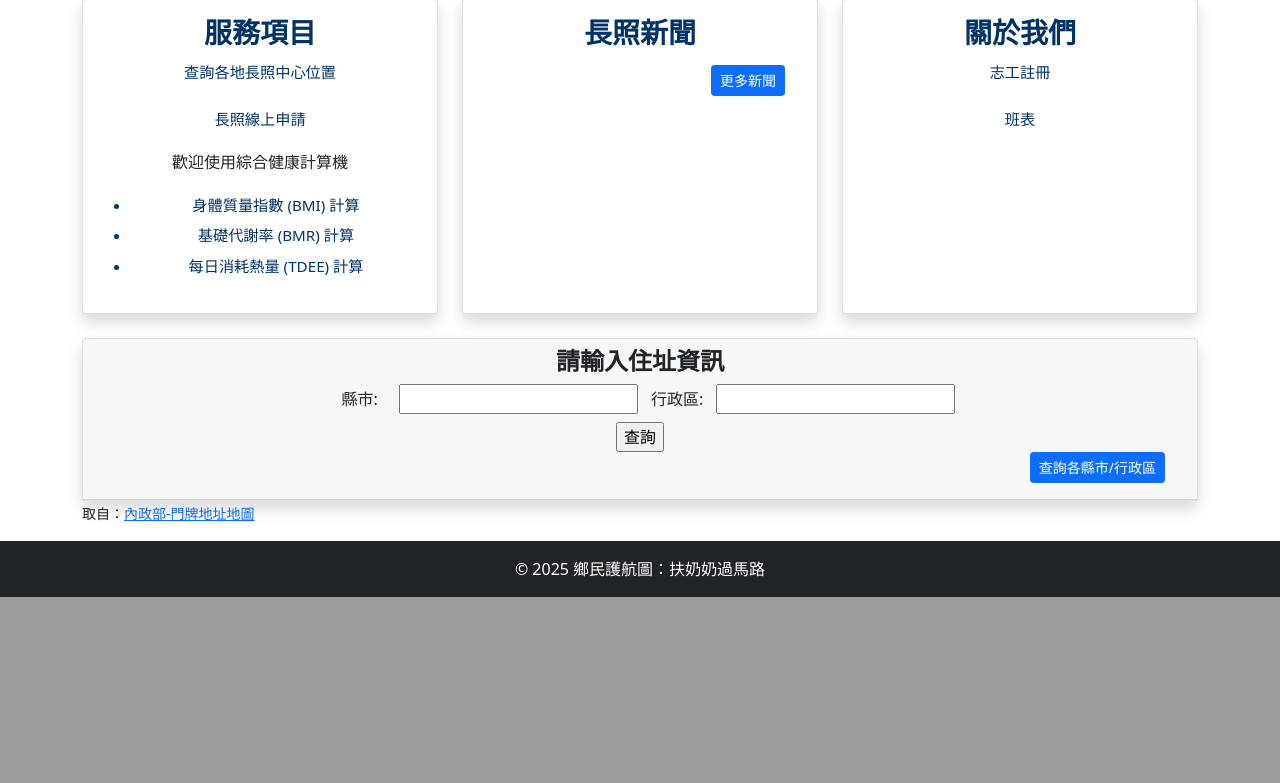
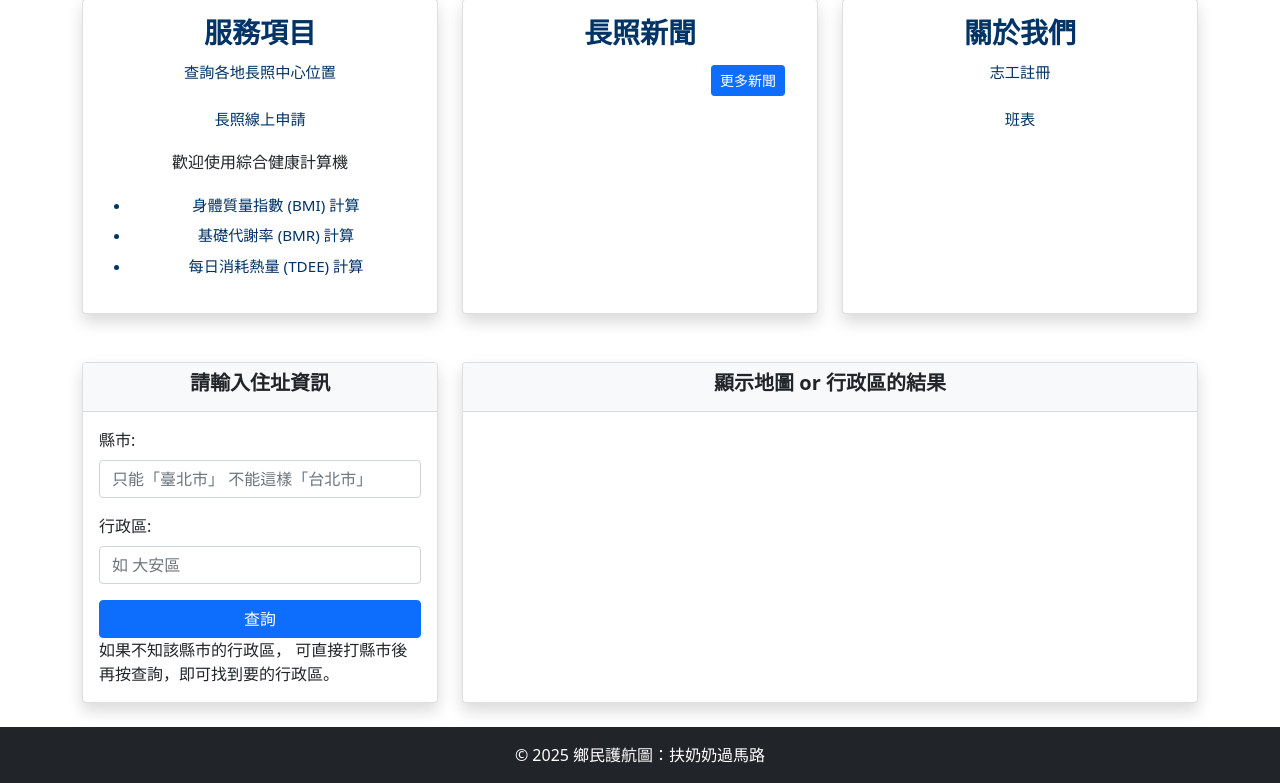
Before and after one commit to xerion73741/Flask_LongTermCare_Projec, a Flask app: page /search in a window 1280 px wide. Shown: the part 621-1404 px from the top of the page. Before the commit the page ends 1218 px from the top, so only its background shows below. Run offline with Flask 3, Linux system fonts and the light colour scheme; some libraries are stand-ins or nearby versions.

Commit message:
update search.html

```diff
--- a/app.py
+++ b/app.py
@@ -1,17 +1,17 @@
 from flask import Flask, render_template, request, redirect, make_response, session, url_for
 import sqlite3
-import re  # for email validation
 from crawler import get_crawler_news
 from longterm_care_map import create_longtermcare_map
 from functools import wraps
 from volunteers_db import volunteers_db
 from datetime import date, timedelta
 from email.mime.text import MIMEText
+from collections import defaultdict
 import smtplib
 import os
 from service import get_carecenter_data
 from weight_machtine import get_bmi, get_bmr, get_tdee, health_db
-
+from data_clean import city_district_data
 app = Flask(__name__)
 app.secret_key = 'Gail secret key'
 
@@ -325,29 +325,35 @@ def news():
 
 # --------------- 地圖相關 --------------------------------------------
 @app.route('/search', methods=["POST", "GET"])
-# @login_required
 def search():
     name = request.cookies.get('userName')
 
-    if request.method == 'POST':
-        city = request.form.get('city')
-        dist = request.form.get('dist')
-        if not city or not dist:
-            return render_template('search.html', userName=name)
+    city = request.form.get("city")
+    dist = request.form.get("dist")
+    result = None
+    message = None
+    map_html = None
 
-        # 先產生 map_html
-        map_html = create_longtermcare_map(city, dist)
-        # 接著檢查 map_html 是不是「查無資料」的訊息
-        if map_html is None:
-            message = "<p style='color:red;'>查無資料, 請重新輸入</p>"
-            return render_template('search.html', message=message, userName=name, )
-        else:
-            print(map_html[:300])
-            return render_template('search.html', map_html=map_html, userName=name)
-    # 如果沒有東西進來
-    else:
-        return render_template('search.html', userName=name)
+    # 若使用者只選縣市，查行政區
+    if request.method == "POST":
+        if city and not dist:
+            result = city_district_data.get(city)
+        elif city and dist:
+            # 若選擇縣市 + 區域，就產生地圖
+            map_html = create_longtermcare_map(city, dist)
+            if map_html is None:
+                message = "<p style='color:red;'>查無資料, 請重新輸入</p>"
 
+    # 輸出頁面
+    cities = sorted(city_district_data.keys())
+    return render_template(
+        'search.html',
+        userName=name,
+        message=message,
+        map_html=map_html,
+        result=result,
+        cities=cities
+    )
 
 # --------------- 各縣市長照線上申請---------------------------------------
 # 加上request.args.get()判斷搜尋關鍵字
--- a/templates/search.html
+++ b/templates/search.html
@@ -3,40 +3,67 @@
 {% block title %}長照地圖{% endblock title %}
 
 {% block content %}
+<section class="py-4">
+  <div class="container">
+    <div class="row align-items-stretch">
 
-<section>
-  <div class="container">
-    <div class="row justify-content-center">
-      <div class="col-md-12">
-        <div class="card shadow">
-          <div class="card-header text-center">
-            <form  method="post" action="/search">
-              <h4 class="fw-bolder">請輸入住址資訊</h4>
-              <label style="display:inline-block; width: 70px;">縣市:</label>
-              <input name="city" size="20">
-              <label style="display:inline-block; width: 70px;">行政區:</label>
-              <input name="dist" size="20"><br>
-              <button type="submit" class="center mt-2">查詢</button>
-              <div class="text-end px-3 pb-2">
-            <a href="https://addressrs.moi.gov.tw/address/#" target="_blank" class="btn btn-primary btn-sm">查詢各縣市/行政區</a>
+      <!-- 🔹 左側：查詢卡片 -->
+      <div class="col-md-4">
+        <div class="card shadow h-100">
+          <div class="card-header text-center bg-light">
+            <h5 class="fw-bold">請輸入住址資訊</h5>
           </div>
+          <div class="card-body">
+            <form method="post" action="/search">
+              <div class="mb-3">
+                <label class="form-label">縣市:</label>
+                <input name="city" class="form-control" placeholder="只能「臺北市」 不能這樣「台北市」">
+              </div>
+              <div class="mb-3">
+                <label class="form-label">行政區:</label>
+                <input name="dist" class="form-control" placeholder="如 大安區">
+              </div>
+              <button type="submit" class="btn btn-primary w-100">查詢</button>
+              <span class="mt-3">如果不知該縣市的行政區， 可直接打縣市後<br>再按查詢，即可找到要的行政區。</span>
             </form>
           </div>
         </div>
       </div>
-<p><small>取自：<a href="https://addressrs.moi.gov.tw/address/#" target="_blank" rel="noopener noreferrer">內政部-門牌地址地圖</a></small></p>
+
+      <!-- 🔹 右側：查詢結果卡片 -->
+      <div class="col-md-8">
+        <div class="card shadow h-100">
+           <div class="card-header text-center bg-light">
+          <h5 class="fw-bold">顯示地圖 or 行政區的結果</h5>
           </div>
+          <div class="card-body">
 
             {% if message %}
+              <div class="alert alert-danger" role="alert">
                 {{ message|safe }}
+              </div>
+            {% endif %}
+
+            {% if result %}
+              <h5 class="fw-bold">行政區列表：</h5>
+              <ul class="list-group">
+                {% for d in result %}
+                  <li class="list-group-item">{{ d }}</li>
+                {% endfor %}
+              </ul>
             {% endif %}
 
             {% if map_html %}
-
               <div style="width: 100%; height: 500px;">
-      {{ map_html | safe }}
+                {{ map_html|safe }}
+              </div>
             {% endif %}
 
+          </div>
+        </div>
+      </div>
+
+    </div>
   </div>
 </section>
 {% endblock content %}
```
Also changed, not shown: data_clean.py (added, +21 -0 lines), adrees.csv (added). Lines whose indentation alone changed are shown as unchanged.
